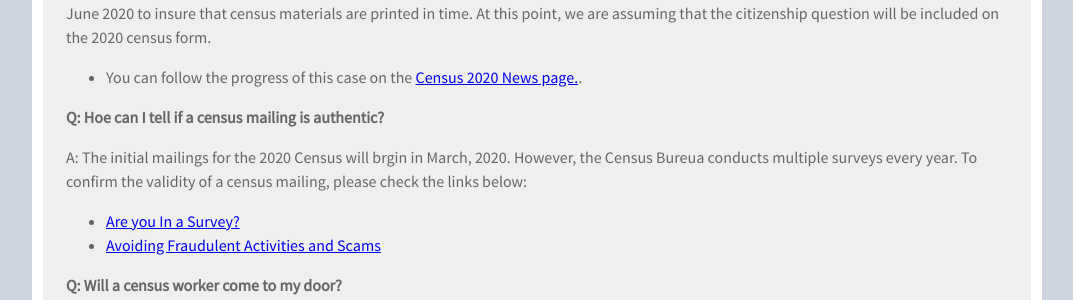
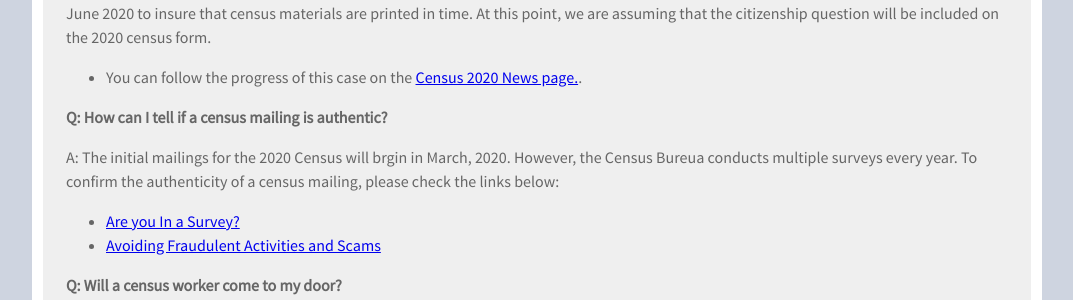
Before and after one commit to TBleess/Website_New, a Jekyll site: the page built from pages/5_CensusACS/2020-faq.md, in a window 1280 px wide and 900 px high, scrolled down 1426 px. Shown: the part 153-453 px from the top of the window, without its empty margins (103-1176 px from the left). Built offline with Jekyll 4.4.1, drawn with Linux system fonts in a browser that asks for light colours.

Commit message:
Update 2020-faq.md

```diff
--- a/pages/5_CensusACS/2020-faq.md
+++ b/pages/5_CensusACS/2020-faq.md
@@ -52,9 +52,9 @@ A:  Several states (including Colorado) have challenged the inclusion of the cit
 
 - You can follow the progress of this case on the [Census 2020 News page.](https://demography.dola.colorado.gov/census-acs/2020-news/).
 
-**Q: Hoe can I tell if a census mailing is authentic?**
+**Q: How can I tell if a census mailing is authentic?**
 
-A: The initial mailings for the 2020 Census will brgin in March, 2020. However, the Census Bureua conducts multiple surveys every year.  To confirm the validity of a census mailing, please check the links below:
+A: The initial mailings for the 2020 Census will brgin in March, 2020. However, the Census Bureua conducts multiple surveys every year.  To confirm the authenticity of a census mailing, please check the links below:
 - [Are you In a Survey?](https://www.census.gov/programs-surveys/are-you-in-a-survey/survey-list.html)
 - [Avoiding Fraudulent Activities and Scams](https://www.census.gov/programs-surveys/are-you-in-a-survey/fraudulent-activity-and-scams.html)
 
```
